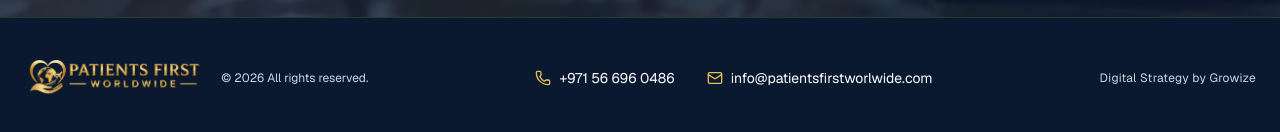
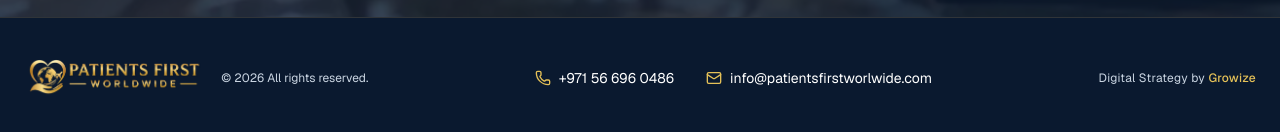
Before and after one commit to growizedigitaluae/patient-first-landing, a Next.js app: page / in a window 1280 px wide. Shown: the part 1172-1304 px from the top of the page. Built offline with nearby package versions, Linux system fonts and the light colour scheme.

Commit message:
agency credit created

```diff
--- a/src/app/page.tsx
+++ b/src/app/page.tsx
@@ -208,7 +208,17 @@ export default function LandingPage() {
             </a>
           </div>
 
-          <p className="text-slate-300 text-xs tracking-wide">Digital Strategy by Growize</p>
+         <p className="text-slate-300 text-xs tracking-wide">
+            Digital Strategy by{" "}
+            <a
+              href="https://www.gro-wize.com"
+              target="_blank"
+              rel="noopener noreferrer"
+              className="text-[#E5C158] hover:underline font-medium"
+            >
+              Growize
+            </a>
+          </p>
         </div>
       </footer>
     </div>
```
